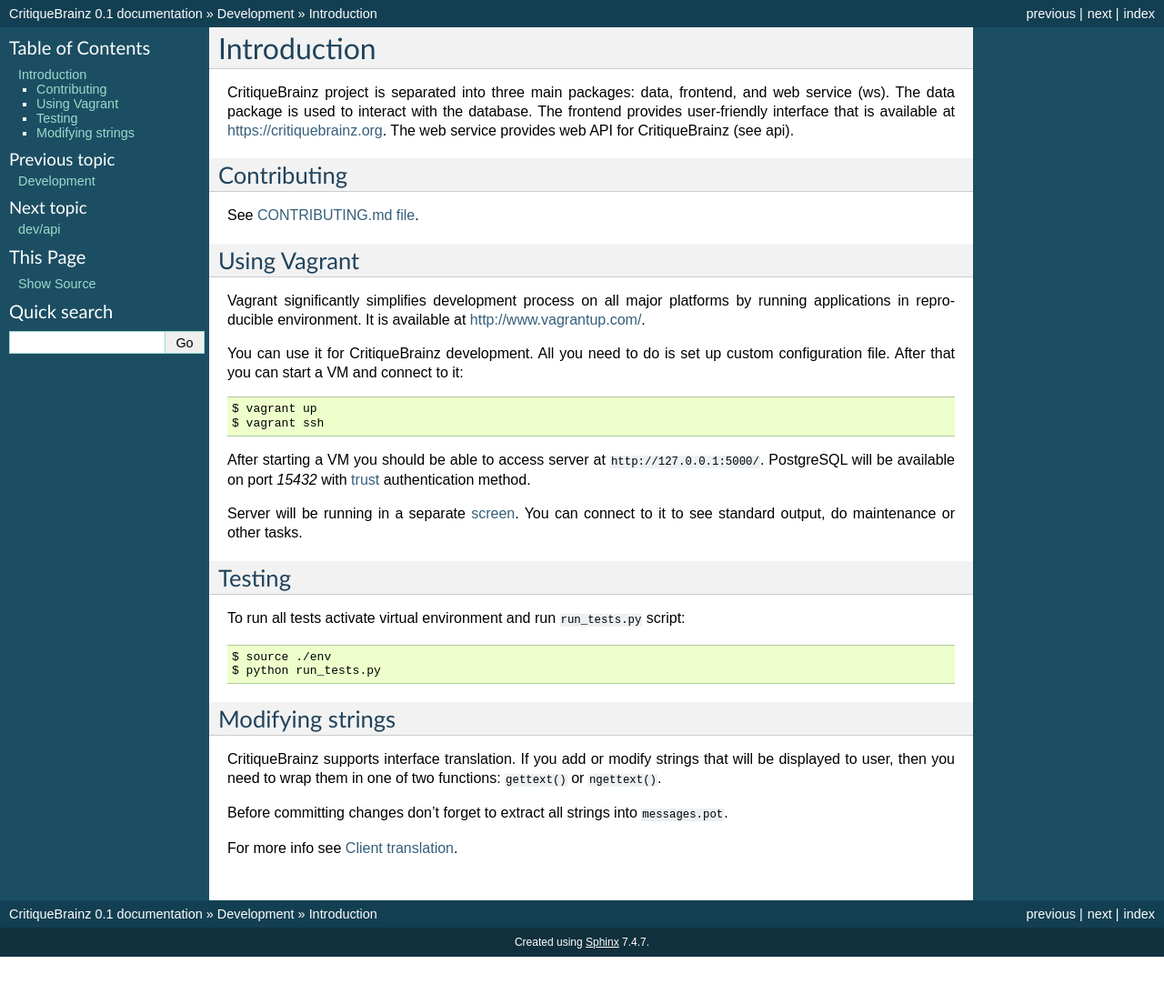
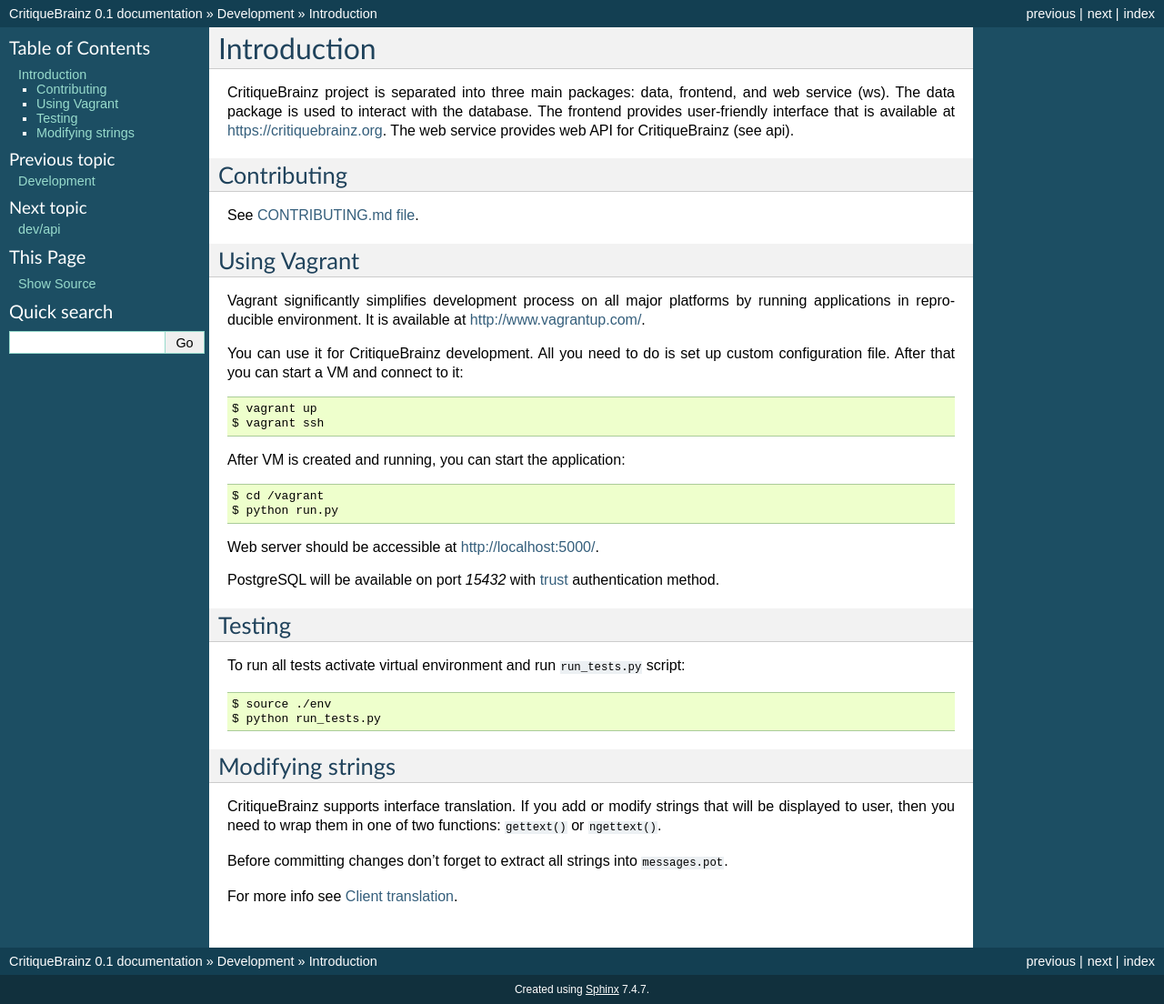
Before and after one commit to metabrainz/critiquebrainz, a Sphinx documentation site: the page built from docs/dev/intro.rst, in a window 1280 px wide. Shown: the whole page at 91% size. Built offline with Sphinx 7.4.7, drawn with Linux system fonts in a browser that asks for light colours; pages that are not in the unit, such as notebooks, are missing from menus; before the commit the page ends 1052 px from its top, so only the background shows below that.

Commit message:
Updated documentation.

```diff
--- a/docs/dev/intro.rst
+++ b/docs/dev/intro.rst
@@ -23,13 +23,16 @@
    $ vagrant up
    $ vagrant ssh
 
-After starting a VM you should be able to access server at ``http://127.0.0.1:5000/``.
+After VM is created and running, you can start the application::
+
+    $ cd /vagrant
+    $ python run.py
+
+Web server should be accessible at http://localhost:5000/.
+
 PostgreSQL will be available on port *15432* with `trust`_ authentication method.
 
 .. _trust: http://www.postgresql.org/docs/9.1/static/auth-methods.html#AUTH-TRUST
-
-Server will be running in a separate `screen <https://www.gnu.org/software/screen/>`_.
-You can connect to it to see standard output, do maintenance or other tasks.
 
 Testing
 ^^^^^^^
```
